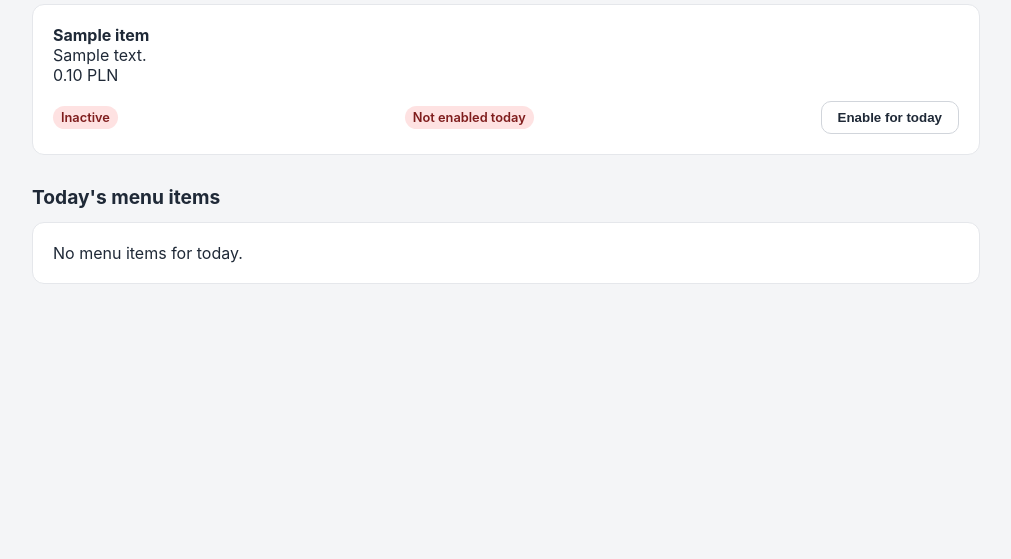
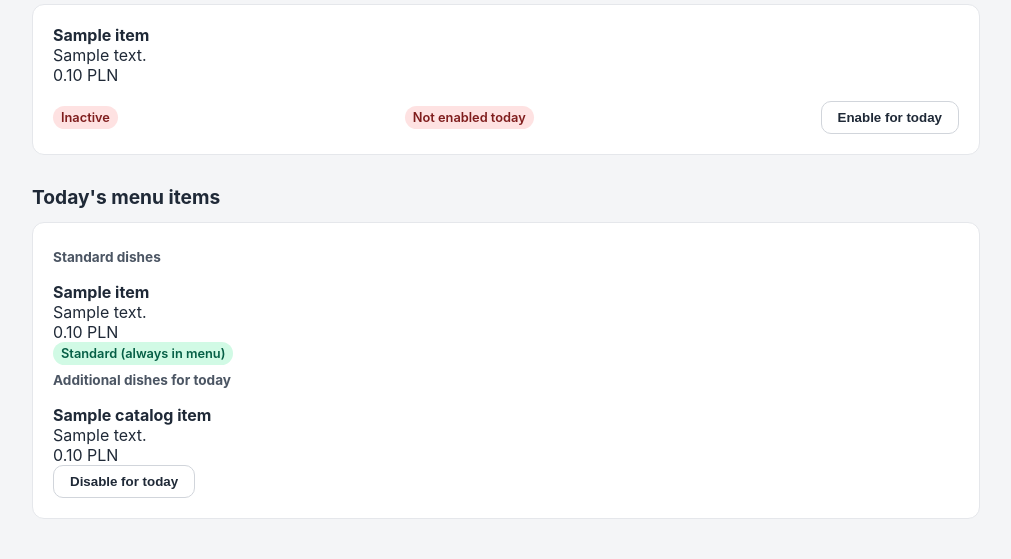
Before and after one commit to komputerdimateusz-max/repo_new, a FastAPI app: template frontend/templates/catering_menu.html in a window 1280 px wide. Shown: the part 806-1365 px from the top of the page, without its empty margins (134-1145 px from the left). Before the commit the page ends 1090 px from the top, so only its background shows below. Run offline with FastAPI, Linux system fonts and the light colour scheme; the template is opened without the code that fills it: most values are stand-ins (such as "Sample title", 1, 10 or a date in 2020).

Commit message:
Simplify standard dishes logic – always visible, no daily activation

```diff
--- a/app/main.py
+++ b/app/main.py
@@ -40,10 +40,10 @@ from app.services.menu_service import (
     activate_catalog_item_for_date,
     copy_menu,
     create_catalog_item,
-    enable_standard_for_date,
-    get_menu_for_date,
     list_catalog_items,
+    list_available_catalog_items_for_date,
     list_menu_items_for_date,
+    list_standard_catalog_items,
     toggle_menu_item_active,
 )
 from app.services.order_service import CutoffPassedError, resolve_target_order_date
@@ -380,9 +380,8 @@ def _parse_menu_price_to_cents(price_raw: str) -> int:
 
 
 def _list_catalog_items_for_date(db: Session, target_date: date, restaurant_id: int) -> list[CatalogItem]:
-    """Return catalog dishes that are enabled for the selected day and restaurant."""
-    daily_rows: list[DailyMenuItem] = get_menu_for_date(db=db, target_date=target_date, restaurant_id=restaurant_id)
-    return [row.catalog_item for row in daily_rows]
+    """Return catalog dishes visible in customer menu for selected date and restaurant."""
+    return list_available_catalog_items_for_date(db=db, menu_date=target_date, restaurant_id=restaurant_id)
 
 
 @app.on_event("startup")
@@ -1058,25 +1057,6 @@ def admin_weekly_menu_remove(request: Request, daily_item_id: int) -> Response:
     return RedirectResponse(url=f"/admin/weekly-menu?date={selected_date.isoformat()}", status_code=status.HTTP_303_SEE_OTHER)
 
 
-@app.post("/admin/weekly-menu/enable-standard", include_in_schema=False)
-async def admin_weekly_menu_enable_standard(request: Request) -> Response:
-    """Enable standard dishes for selected day."""
-    form_data = parse_qs((await request.body()).decode("utf-8"))
-    selected_date: date = _parse_horizon_date(form_data.get("selected_date", [None])[0])
-
-    db: Session = db_session.SessionLocal()
-    try:
-        user_or_response = _require_admin_user(request, db)
-        if isinstance(user_or_response, RedirectResponse):
-            return user_or_response
-
-        enable_standard_for_date(db=db, target_date=selected_date, restaurant_id=_get_default_restaurant(db).id)
-    finally:
-        db.close()
-
-    return RedirectResponse(url=f"/admin/weekly-menu?date={selected_date.isoformat()}", status_code=status.HTTP_303_SEE_OTHER)
-
-
 @app.post("/admin/weekly-menu/copy", include_in_schema=False)
 async def admin_weekly_menu_copy(request: Request) -> Response:
     """Copy menu from one date to another."""
@@ -1613,10 +1593,18 @@ def catering_menu_page(request: Request, message: str | None = None) -> HTMLResp
 
         restaurant = _require_catering_restaurant(user_or_response, db)
         catalog_items: list[CatalogItem] = list_catalog_items(db=db, restaurant_id=restaurant.id)
+        standard_items: list[CatalogItem] = list_standard_catalog_items(db=db, restaurant_id=restaurant.id)
         today_items: list[DailyMenuItem] = list_menu_items_for_date(db=db, menu_date=selected_date, restaurant_id=restaurant.id)
         enabled_today_ids: set[int] = {
-            item.catalog_item_id for item in today_items if item.is_active and item.catalog_item.is_active
+            item.catalog_item_id
+            for item in today_items
+            if item.is_active and item.catalog_item.is_active and not item.catalog_item.is_standard
         }
+        daily_additional_items: list[DailyMenuItem] = [
+            item
+            for item in today_items
+            if item.is_active and item.catalog_item.is_active and not item.catalog_item.is_standard
+        ]
         return templates.TemplateResponse(
             "catering_menu.html",
             _template_context(
@@ -1624,6 +1612,8 @@ def catering_menu_page(request: Request, message: str | None = None) -> HTMLResp
                 selected_date=selected_date,
                 catalog_items=catalog_items,
                 today_items=today_items,
+                standard_items=standard_items,
+                daily_additional_items=daily_additional_items,
                 enabled_today_ids=enabled_today_ids,
                 message=message,
                 error=None,
@@ -1669,6 +1659,8 @@ async def catering_menu_create(request: Request) -> Response:
                     selected_date=date.today(),
                     catalog_items=list_catalog_items(db=db, restaurant_id=restaurant.id),
                     today_items=list_menu_items_for_date(db=db, menu_date=date.today(), restaurant_id=restaurant.id),
+                    standard_items=list_standard_catalog_items(db=db, restaurant_id=restaurant.id),
+                    daily_additional_items=[],
                     enabled_today_ids=set(),
                     message=None,
                     error=error_message,
@@ -1688,6 +1680,8 @@ async def catering_menu_create(request: Request) -> Response:
                     selected_date=date.today(),
                     catalog_items=list_catalog_items(db=db, restaurant_id=restaurant.id),
                     today_items=list_menu_items_for_date(db=db, menu_date=date.today(), restaurant_id=restaurant.id),
+                    standard_items=list_standard_catalog_items(db=db, restaurant_id=restaurant.id),
+                    daily_additional_items=[],
                     enabled_today_ids=set(),
                     message=None,
                     error=error_message,
@@ -1703,6 +1697,7 @@ async def catering_menu_create(request: Request) -> Response:
             price_cents=price_cents,
             is_active=is_active,
             restaurant_id=restaurant.id,
+            is_standard=is_standard,
         )
     finally:
         db.close()
@@ -1727,25 +1722,30 @@ def catering_menu_toggle(request: Request, catalog_item_id: int) -> RedirectResp
         catalog_item = db.query(CatalogItem).filter(CatalogItem.id == catalog_item_id, CatalogItem.restaurant_id == restaurant.id).first()
         if catalog_item is None:
             return RedirectResponse(url="/catering/menu", status_code=status.HTTP_303_SEE_OTHER)
-        daily_item: DailyMenuItem | None = (
-            db.query(DailyMenuItem)
-            .filter(
-                DailyMenuItem.catalog_item_id == catalog_item_id,
-                DailyMenuItem.menu_date == date.today(),
-                DailyMenuItem.restaurant_id == restaurant.id,
+        if catalog_item.is_standard:
+            catalog_item.is_active = not catalog_item.is_active
+            db.add(catalog_item)
+            db.commit()
+        else:
+            daily_item: DailyMenuItem | None = (
+                db.query(DailyMenuItem)
+                .filter(
+                    DailyMenuItem.catalog_item_id == catalog_item_id,
+                    DailyMenuItem.menu_date == date.today(),
+                    DailyMenuItem.restaurant_id == restaurant.id,
+                )
+                .first()
             )
-            .first()
-        )
-        if daily_item is None:
-            activate_catalog_item_for_date(
-                db=db,
-                catalog_item_id=catalog_item_id,
-                menu_date=date.today(),
-                restaurant_id=restaurant.id,
-                is_active=True,
-            )
-        else:
-            toggle_menu_item_active(db=db, menu_item=daily_item)
+            if daily_item is None:
+                activate_catalog_item_for_date(
+                    db=db,
+                    catalog_item_id=catalog_item_id,
+                    menu_date=date.today(),
+                    restaurant_id=restaurant.id,
+                    is_active=True,
+                )
+            else:
+                toggle_menu_item_active(db=db, menu_item=daily_item)
     finally:
         db.close()
 
--- a/frontend/templates/catering_menu.html
+++ b/frontend/templates/catering_menu.html
@@ -63,10 +63,17 @@
             </div>
             <div class="menu-actions">
               <span class="badge {% if item.is_active %}badge-active{% else %}badge-inactive{% endif %}">{% if item.is_active %}{{ t('menu.status_active', lang) }}{% else %}{{ t('menu.status_inactive', lang) }}{% endif %}</span>
+              {% if item.is_standard %}
+              <span class="badge badge-active">{{ t('menu.standard_always_visible', lang) }}</span>
+              <form method="post" action="/catering/menu/{{ item.id }}/toggle">
+                <button type="submit" class="btn btn--secondary btn-inline">{% if item.is_active %}{{ t('menu.disable', lang) }}{% else %}{{ t('menu.enable', lang) }}{% endif %}</button>
+              </form>
+              {% else %}
               <span class="badge {% if item.id in enabled_today_ids %}badge-active{% else %}badge-inactive{% endif %}">{% if item.id in enabled_today_ids %}{{ t('menu.enabled_today', lang) }}{% else %}{{ t('menu.not_enabled_today', lang) }}{% endif %}</span>
               <form method="post" action="/catering/menu/{{ item.id }}/toggle">
                 <button type="submit" class="btn btn--secondary btn-inline">{% if item.id in enabled_today_ids %}{{ t('menu.disable_today', lang) }}{% else %}{{ t('menu.enable_today', lang) }}{% endif %}</button>
               </form>
+              {% endif %}
             </div>
           </div>
         </li>
@@ -81,11 +88,24 @@
   <section class="section">
     <h2 class="section-title">{{ t('menu.items_for_day', lang) }}</h2>
     <div class="form-card">
-      {% set active_today = today_items | selectattr('is_active') | list %}
-      {% if active_today %}
+      {% if standard_items %}
+      <h3 class="section-subtitle">{{ t('menu.standard_section', lang) }}</h3>
       <ul class="menu-list">
-        {% for daily in active_today %}
-        {% if daily.catalog_item.is_active %}
+        {% for item in standard_items %}
+        <li class="menu-list-item">
+          <strong>{{ item.name }}</strong>
+          {% if item.description %}<p>{{ item.description }}</p>{% endif %}
+          <p>{{ '%.2f'|format(item.price_cents / 100) }} PLN</p>
+          <span class="badge badge-active">{{ t('menu.standard_always_visible', lang) }}</span>
+        </li>
+        {% endfor %}
+      </ul>
+      {% endif %}
+
+      {% if daily_additional_items %}
+      <h3 class="section-subtitle">{{ t('menu.daily_extra_section', lang) }}</h3>
+      <ul class="menu-list">
+        {% for daily in daily_additional_items %}
         <li class="menu-list-item">
           <strong>{{ daily.catalog_item.name }}</strong>
           {% if daily.catalog_item.description %}<p>{{ daily.catalog_item.description }}</p>{% endif %}
@@ -94,10 +114,11 @@
             <button type="submit" class="btn btn--secondary btn-inline">{{ t('menu.disable_today', lang) }}</button>
           </form>
         </li>
-        {% endif %}
         {% endfor %}
       </ul>
-      {% else %}
+      {% endif %}
+
+      {% if not standard_items and not daily_additional_items %}
       <p>{{ t('menu.empty', lang) }}</p>
       {% endif %}
     </div>
--- a/frontend/templates/weekly_menu.html
+++ b/frontend/templates/weekly_menu.html
@@ -40,10 +40,6 @@
         <button type="submit" class="btn btn--primary">{{ t('weekly_menu.add_item', lang) }}</button>
       </form>
       <div class="row-actions">
-        <form method="post" action="/admin/weekly-menu/enable-standard">
-          <input type="hidden" name="selected_date" value="{{ selected_date.isoformat() }}" />
-          <button type="submit" class="btn btn--secondary">{{ t('weekly_menu.enable_standard', lang) }}</button>
-        </form>
         <form method="post" action="/admin/weekly-menu/copy" class="row-actions">
           <input type="hidden" name="selected_date" value="{{ selected_date.isoformat() }}" />
           <input class="input" type="date" name="from_date" value="{{ selected_date.isoformat() }}" min="{{ min_date.isoformat() }}" max="{{ max_date.isoformat() }}" />
```
Also changed, not shown: app/api/v1/endpoints/menu.py (+14 -3 lines), app/api/v1/endpoints/orders.py (+14 -10 lines), app/i18n.py (+6 -2 lines), app/services/menu_service.py (+31 -34 lines), tests/test_catering_menu_ui.py (+59 -5 lines), tests/test_menu_orders.py (+74 -2 lines), tests/test_weekly_menu_flow.py (+8 -22 lines).
